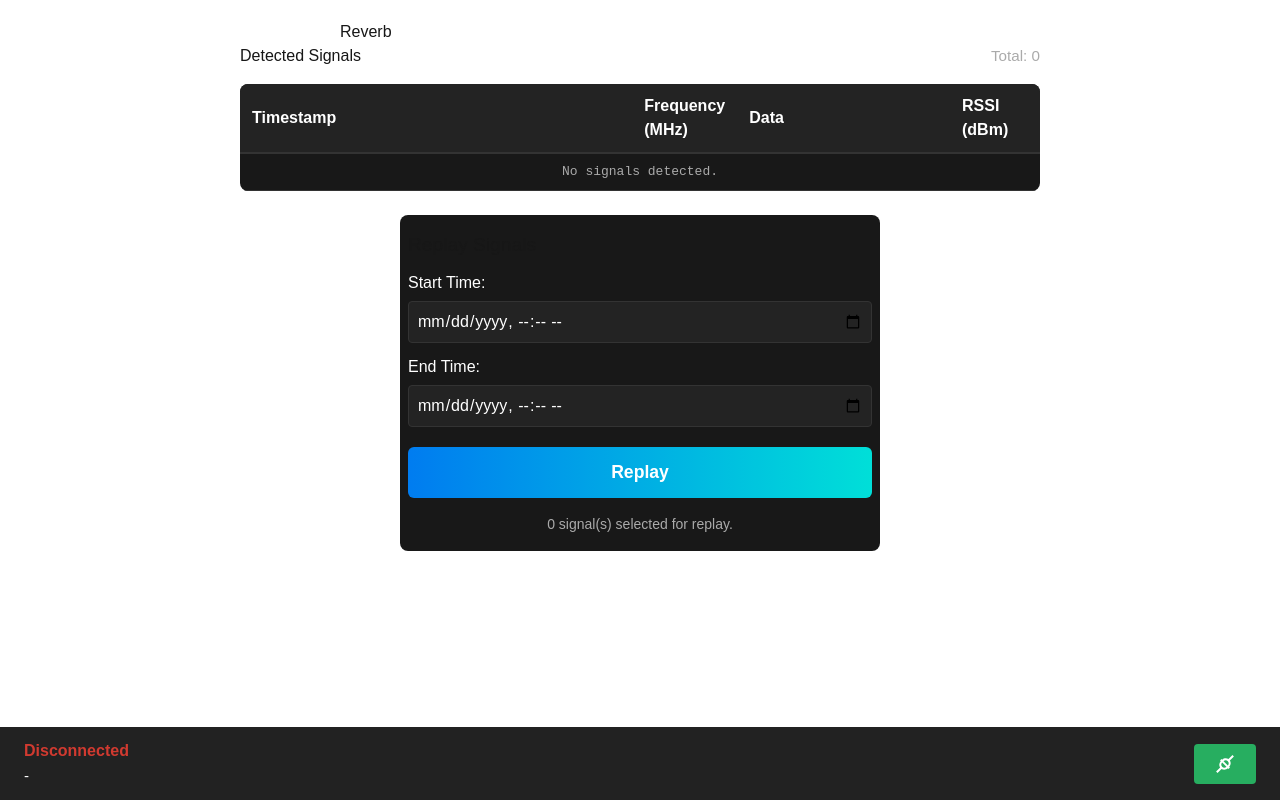
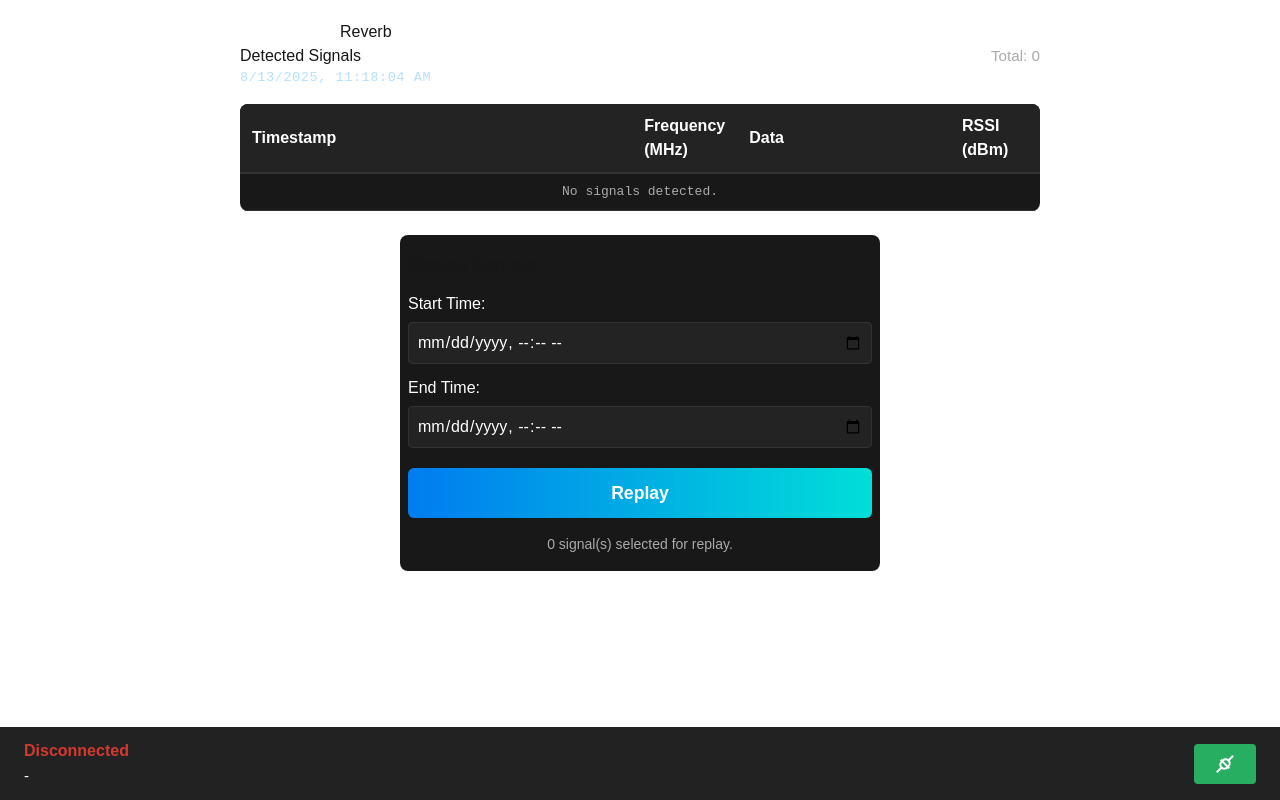
Before and after one commit to YM2992/Reverb, a Next.js app in the folder reverb/: page / in a window 1280 px wide. Built offline with nearby package versions, Linux system fonts and the light colour scheme.

Commit message:
feat(SignalList): add current time display that updates every second

```diff
--- a/reverb/src/app/components/SignalList.tsx
+++ b/reverb/src/app/components/SignalList.tsx
@@ -1,4 +1,4 @@
-import React from 'react';
+import React, { useEffect, useState } from 'react';
 
 export interface Signal {
   id: string;
@@ -66,6 +66,14 @@ const tdDate: React.CSSProperties = {
 export default function SignalList({ signals }: SignalListProps) {
   // Sort signals by timestamp descending (newest first)
   const sortedSignals = [...signals].sort((a, b) => b.timestamp - a.timestamp);
+
+  // Current time state
+  const [now, setNow] = useState(() => new Date());
+  useEffect(() => {
+    const interval = setInterval(() => setNow(new Date()), 1000);
+    return () => clearInterval(interval);
+  }, []);
+
   return (
     <div style={{ maxWidth: 800, margin: '0 auto' }}>
       <h2 style={{ display: 'flex', alignItems: 'center', justifyContent: 'space-between' }}>
@@ -74,6 +82,11 @@ export default function SignalList({ signals }: SignalListProps) {
           Total: {signals.length}
         </span>
       </h2>
+      <div style={{ display: 'flex', justifyContent: 'flex-start', alignItems: 'center', marginBottom: 4 }}>
+        <span style={{ color: '#b5e0ff', fontFamily: 'monospace', fontSize: '1.05em', letterSpacing: 0.5 }}>
+          {now.toLocaleString()}
+        </span>
+      </div>
       <div style={tableContainerStyle}>
         <table style={tableStyle}>
           <thead>
```
